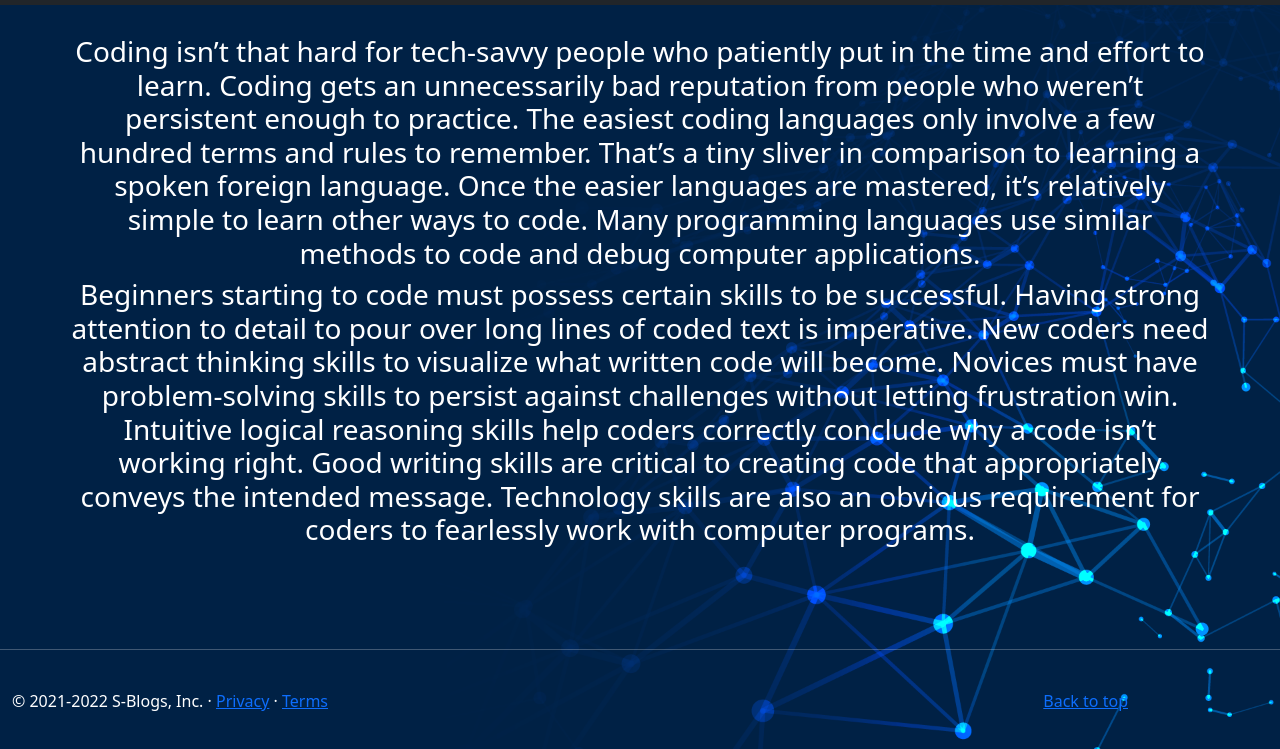
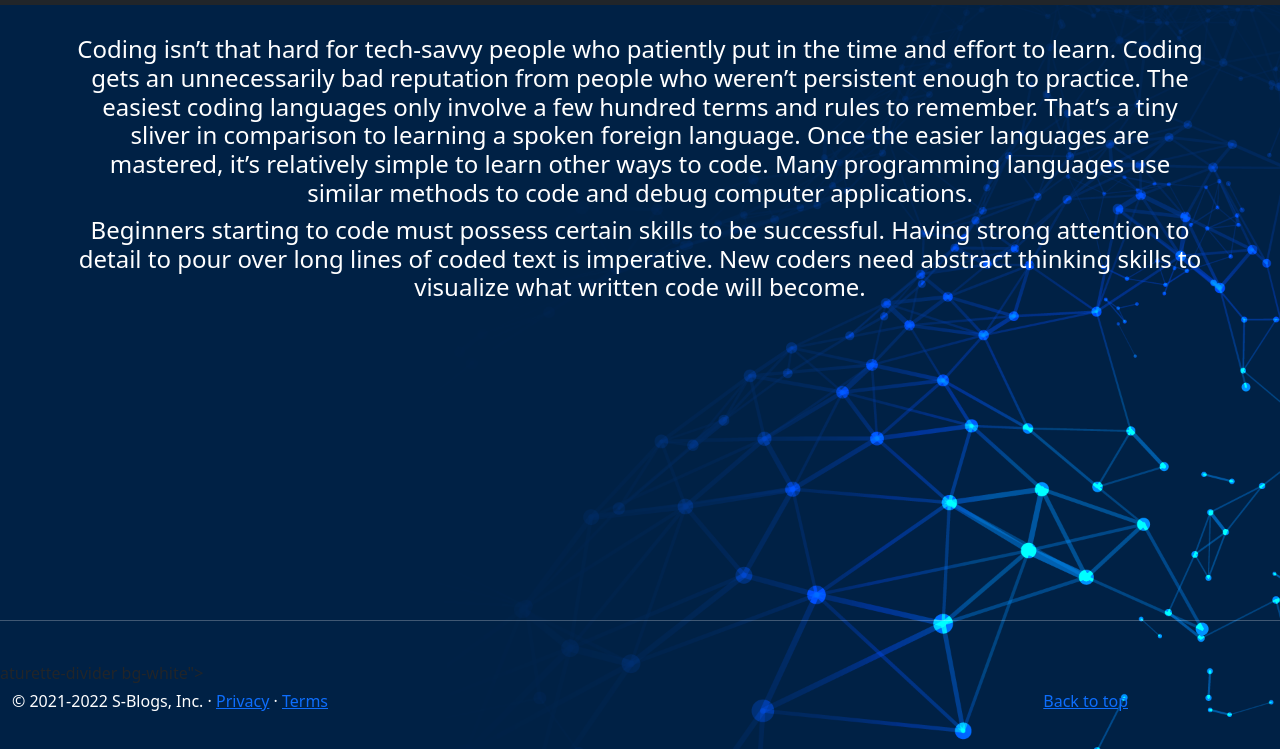
Before and after one commit to shivamtandon200500/S-Blogs, a plain HTML site: page technology.html in a window 1280 px wide. Shown: the part 51-800 px from the top of the page. Drawn offline with nearby package versions, Linux system fonts and the light colour scheme.

Commit message:
Update technology.html

```diff
--- a/technology.html
+++ b/technology.html
@@ -152,25 +152,26 @@
             </div>
         </div>
     <div id="bo" class="container my-4 text-white text-center align-center">
-        <h3>Coding isn’t that hard for tech-savvy people who patiently put in the time and effort to learn. Coding gets
+        <h4>Coding isn’t that hard for tech-savvy people who patiently put in the time and effort to learn. Coding gets
             an unnecessarily bad reputation from people who weren’t persistent enough to practice. The easiest coding
             languages only involve a few hundred terms and rules to remember. That’s a tiny sliver in comparison to
             learning a spoken foreign language. Once the easier languages are mastered, it’s relatively simple to learn
             other ways to code. Many programming languages use similar methods to code and debug computer applications.
-        </h3>
-        <h3>
+        </h4>
+        <h4>
             Beginners starting to code must possess certain skills to be successful. Having strong attention to detail
             to pour over long lines of coded text is imperative. New coders need abstract thinking skills to visualize
-            what written code will become. Novices must have problem-solving skills to persist against challenges
-            without letting frustration win. Intuitive logical reasoning skills help coders correctly conclude why a
-            code isn’t working right. Good writing skills are critical to creating code that appropriately conveys the
-            intended message. Technology skills are also an obvious requirement for coders to fearlessly work with
-            computer programs.</h3>
+            what written code will become. </h4>
 
     </div>
-    <br>
-    <br>
-    <hr class="featurette-divider bg-white">
+    <div class="ff">
+        <br>
+        <br>
+        <br><br><br><br><br>
+        <br><br><br><br>
+        <hr class="featurette-divider bg-white">
+        <br>
+    </div>aturette-divider bg-white">
     <br>
     <footer class="container text-white">
         <p class="float-end "><a href="#">Back to top</a></p>
```
